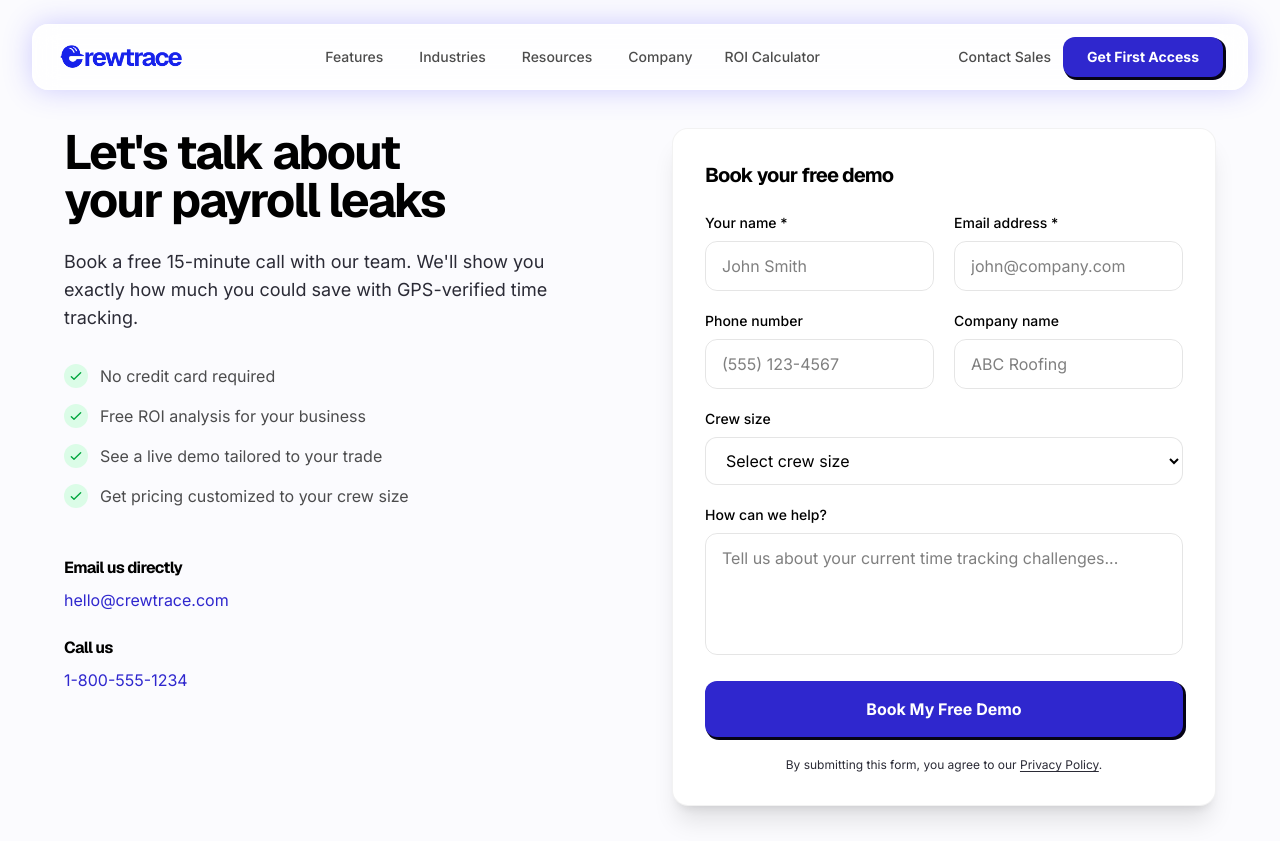
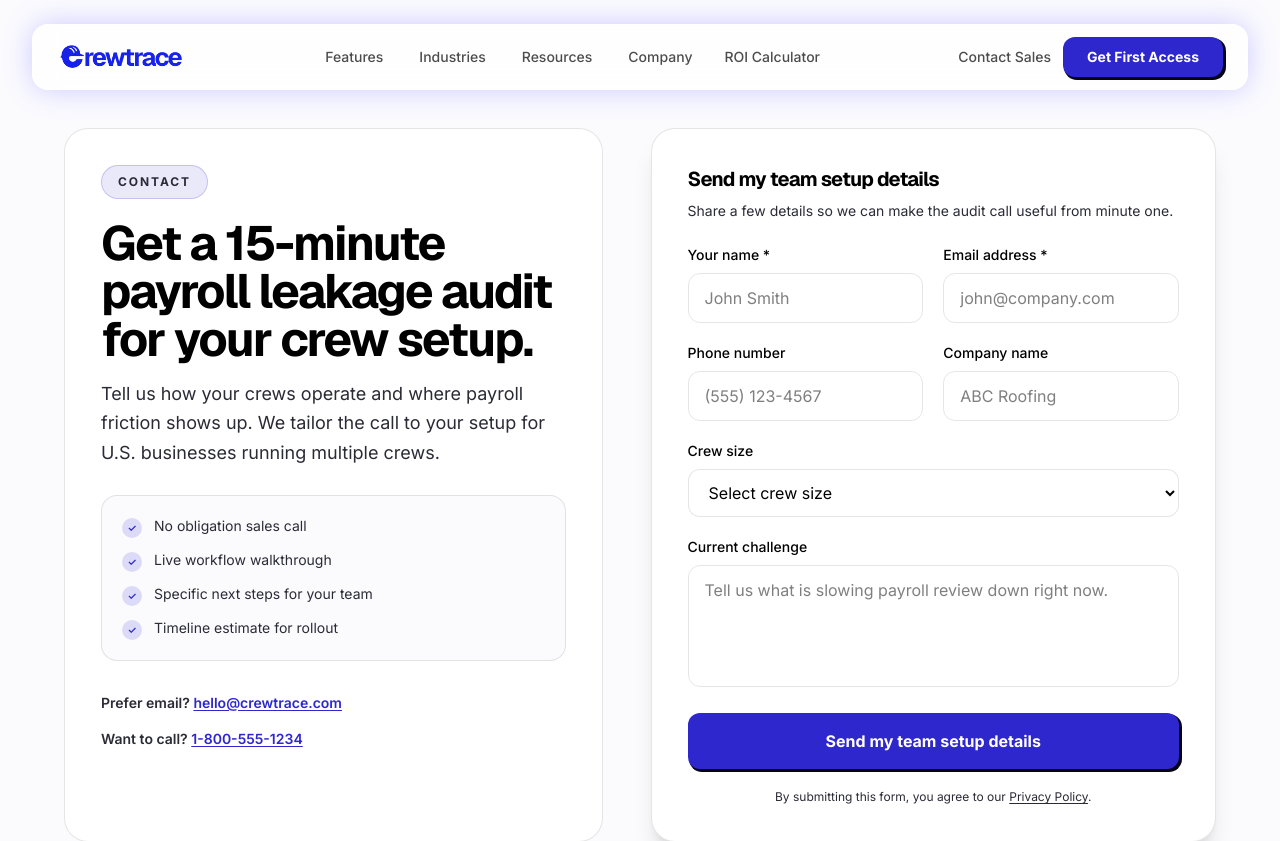
Before and after one commit to cartermitchell13/crewtrace-landing, a Next.js app: page /contact in a window 1280 px wide. Shown: the top 841 px of the page. Built offline with nearby package versions, Linux system fonts and the light colour scheme.

Commit message:
feat(08.1-03): upgrade compare and contact conversion surfaces
- refresh compare hub/detail framing with stronger proof-to-resource flow

- modernize contact copy hierarchy while preserving lead-event telemetry

- reuse shared messaging primitives for CTA consistency

```diff
--- a/app/contact/page.tsx
+++ b/app/contact/page.tsx
@@ -11,6 +11,9 @@ import {
 } from "@/lib/first-touch-attribution";
 import { sendSeoEvent } from "@/lib/event-transport";
 import { buildLeadFormEvent } from "@/lib/seo-events";
+import { getTemplateMessaging, publicIcpPhrase } from "@/lib/messaging";
+
+const contactMessaging = getTemplateMessaging("contact");
 
 export default function ContactPage() {
     const [formState, setFormState] = useState<"idle" | "submitting" | "success" | "error">("idle");
@@ -33,8 +36,7 @@ export default function ContactPage() {
             typeof window !== "undefined"
                 ? `${window.location.pathname}${window.location.search}`
                 : "/contact";
-        const firstTouch =
-            readFirstTouchAttribution() ?? captureFirstTouchAttribution();
+        const firstTouch = readFirstTouchAttribution() ?? captureFirstTouchAttribution();
 
         const payload: LeadPayload = {
             name: formData.name,
@@ -69,8 +71,7 @@ export default function ContactPage() {
             if (!response.ok || !leadResponse?.ok) {
                 setFormState("error");
                 setSubmitMessage(
-                    leadResponse?.message ||
-                    "We could not submit your request. Please try again.",
+                    leadResponse?.message || "We could not submit your request. Please try again.",
                 );
                 void sendSeoEvent(
                     buildLeadFormEvent(
@@ -101,9 +102,7 @@ export default function ContactPage() {
             );
         } catch {
             setFormState("error");
-            setSubmitMessage(
-                "Network error while submitting your request. Please retry.",
-            );
+            setSubmitMessage("Network error while submitting your request. Please retry.");
             void sendSeoEvent(
                 buildLeadFormEvent(
                     "failure",
@@ -122,7 +121,9 @@ export default function ContactPage() {
         }
     };
 
-    const handleChange = (e: React.ChangeEvent<HTMLInputElement | HTMLTextAreaElement | HTMLSelectElement>) => {
+    const handleChange = (
+        e: React.ChangeEvent<HTMLInputElement | HTMLTextAreaElement | HTMLSelectElement>,
+    ) => {
         setFormData((prev) => ({
             ...prev,
             [e.target.name]: e.target.value,
@@ -137,67 +138,63 @@ export default function ContactPage() {
                 cluster="company"
                 ctaLocation="cal_embed"
             />
-            <main className="pt-32 pb-20 px-6">
-                <div className="max-w-6xl mx-auto">
-                    <div className="grid grid-cols-1 lg:grid-cols-2 gap-16">
-                        {/* Left Column - Info */}
-                        <div>
-                            <h1 className="text-4xl md:text-5xl font-bold tracking-tight text-foreground mb-6">
-                                Let&apos;s talk about your payroll leaks
+            <main className="px-6 pb-20 pt-32">
+                <div className="mx-auto max-w-6xl">
+                    <div className="grid grid-cols-1 gap-10 lg:grid-cols-[1fr_1.05fr] lg:gap-12">
+                        <section className="rounded-3xl border border-foreground/10 bg-white p-7 md:p-9">
+                            <p className="inline-flex rounded-full border border-primary/20 bg-primary/10 px-4 py-2 text-xs font-bold uppercase tracking-[0.16em] text-primary">
+                                Contact
+                            </p>
+                            <h1 className="mt-5 text-4xl font-bold tracking-tight text-foreground md:text-5xl">
+                                {contactMessaging.intentHeadline}
                             </h1>
-                            <p className="text-lg text-foreground/60 mb-8">
-                                Book a free 15-minute call with our team. We&apos;ll show you exactly
-                                how much you could save with GPS-verified time tracking.
+                            <p className="mt-4 text-base leading-relaxed text-foreground/70 md:text-lg">
+                                Tell us how your crews operate and where payroll friction shows up.
+                                We tailor the call to your setup {publicIcpPhrase}.
                             </p>
 
-                            {/* Benefits List */}
-                            <div className="space-y-4 mb-12">
+                            <div className="mt-7 space-y-3 rounded-2xl border border-foreground/10 bg-[#FBFBFE] p-5">
                                 {[
-                                    "No credit card required",
-                                    "Free ROI analysis for your business",
-                                    "See a live demo tailored to your trade",
-                                    "Get pricing customized to your crew size",
-                                ].map((benefit, index) => (
-                                    <div key={index} className="flex items-center gap-3">
-                                        <div className="w-6 h-6 rounded-full bg-green-100 flex items-center justify-center flex-shrink-0">
-                                            <svg className="w-4 h-4 text-green-600" fill="none" viewBox="0 0 24 24" stroke="currentColor">
-                                                <path strokeLinecap="round" strokeLinejoin="round" strokeWidth={2} d="M5 13l4 4L19 7" />
-                                            </svg>
-                                        </div>
-                                        <span className="text-foreground/70">{benefit}</span>
-                                    </div>
+                                    "No obligation sales call",
+                                    "Live workflow walkthrough",
+                                    "Specific next steps for your team",
+                                    "Timeline estimate for rollout",
+                                ].map((benefit) => (
+                                    <p key={benefit} className="flex items-start gap-3 text-sm text-foreground/70">
+                                        <span className="mt-0.5 inline-flex h-5 w-5 flex-shrink-0 items-center justify-center rounded-full bg-primary/15 text-[10px] font-bold text-primary">
+                                            ✓
+                                        </span>
+                                        <span>{benefit}</span>
+                                    </p>
                                 ))}
                             </div>
 
-                            {/* Contact Info */}
-                            <div className="space-y-6">
-                                <div>
-                                    <h3 className="font-bold text-foreground mb-2">Email us directly</h3>
-                                    <a href="mailto:hello@crewtrace.com" className="text-primary hover:underline">
+                            <div className="mt-8 space-y-4 text-sm">
+                                <p className="font-semibold text-foreground/80">
+                                    Prefer email?{" "}
+                                    <a href="mailto:hello@crewtrace.com" className="text-primary underline">
                                         hello@crewtrace.com
                                     </a>
-                                </div>
-                                <div>
-                                    <h3 className="font-bold text-foreground mb-2">Call us</h3>
-                                    <a href="tel:+18005551234" className="text-primary hover:underline">
+                                </p>
+                                <p className="font-semibold text-foreground/80">
+                                    Want to call?{" "}
+                                    <a href="tel:+18005551234" className="text-primary underline">
                                         1-800-555-1234
                                     </a>
-                                </div>
+                                </p>
                             </div>
-                        </div>
+                        </section>
 
-                        {/* Right Column - Form */}
-                        <div className="bg-white border border-foreground/5 rounded-2xl p-8 shadow-xl">
+                        <section className="rounded-3xl border border-foreground/10 bg-white p-7 shadow-xl md:p-9">
                             {formState === "success" ? (
-                                <div className="text-center py-12">
-                                    <div className="w-16 h-16 rounded-full bg-green-100 flex items-center justify-center mx-auto mb-6">
-                                        <svg className="w-8 h-8 text-green-600" fill="none" viewBox="0 0 24 24" stroke="currentColor">
-                                            <path strokeLinecap="round" strokeLinejoin="round" strokeWidth={2} d="M5 13l4 4L19 7" />
-                                        </svg>
+                                <div className="py-8 text-center md:py-12">
+                                    <div className="mx-auto mb-6 inline-flex h-16 w-16 items-center justify-center rounded-full bg-emerald-100 text-2xl text-emerald-600">
+                                        ✓
                                     </div>
-                                    <h2 className="text-2xl font-bold text-foreground mb-2">We&apos;ll be in touch!</h2>
-                                    <p className="text-foreground/60 mb-6">
-                                        Someone from our team will reach out within 24 hours.
+                                    <h2 className="text-2xl font-bold text-foreground">Request received</h2>
+                                    <p className="mx-auto mt-3 max-w-sm text-foreground/65">
+                                        A Crewtrace specialist will follow up with next steps within one
+                                        business day.
                                     </p>
                                     <button
                                         onClick={() => {
@@ -211,18 +208,25 @@ export default function ContactPage() {
                                                 message: "",
                                             });
                                         }}
-                                        className="text-primary font-medium hover:underline"
+                                        className="mt-6 font-semibold text-primary underline"
                                     >
                                         Submit another request
                                     </button>
                                 </div>
                             ) : (
                                 <>
-                                    <h2 className="text-xl font-bold text-foreground mb-6">Book your free demo</h2>
-                                    <form onSubmit={handleSubmit} className="space-y-5">
-                                        <div className="grid grid-cols-1 sm:grid-cols-2 gap-5">
+                                    <h2 className="text-xl font-bold text-foreground">
+                                        {contactMessaging.primaryCta}
+                                    </h2>
+                                    <p className="mt-2 text-sm text-foreground/60">
+                                        Share a few details so we can make the audit call useful from minute
+                                        one.
+                                    </p>
+
+                                    <form onSubmit={handleSubmit} className="mt-6 space-y-5">
+                                        <div className="grid grid-cols-1 gap-5 sm:grid-cols-2">
                                             <div>
-                                                <label className="block text-sm font-medium text-foreground mb-2">
+                                                <label className="mb-2 block text-sm font-medium text-foreground">
                                                     Your name *
                                                 </label>
                                                 <input
@@ -231,12 +235,12 @@ export default function ContactPage() {
                                                     value={formData.name}
                                                     onChange={handleChange}
                                                     required
-                                                    className="w-full px-4 py-3 rounded-xl border border-foreground/10 focus:border-primary focus:ring-2 focus:ring-primary/10 outline-none transition-all"
+                                                    className="w-full rounded-xl border border-foreground/10 px-4 py-3 outline-none transition-all focus:border-primary focus:ring-2 focus:ring-primary/10"
                                                     placeholder="John Smith"
                                                 />
                                             </div>
                                             <div>
-                                                <label className="block text-sm font-medium text-foreground mb-2">
+                                                <label className="mb-2 block text-sm font-medium text-foreground">
                                                     Email address *
                                                 </label>
                                                 <input
@@ -245,15 +249,15 @@ export default function ContactPage() {
                                                     value={formData.email}
                                                     onChange={handleChange}
                                                     required
-                                                    className="w-full px-4 py-3 rounded-xl border border-foreground/10 focus:border-primary focus:ring-2 focus:ring-primary/10 outline-none transition-all"
+                                                    className="w-full rounded-xl border border-foreground/10 px-4 py-3 outline-none transition-all focus:border-primary focus:ring-2 focus:ring-primary/10"
                                                     placeholder="john@company.com"
                                                 />
                                             </div>
                                         </div>
 
-                                        <div className="grid grid-cols-1 sm:grid-cols-2 gap-5">
+                                        <div className="grid grid-cols-1 gap-5 sm:grid-cols-2">
                                             <div>
-                                                <label className="block text-sm font-medium text-foreground mb-2">
+                                                <label className="mb-2 block text-sm font-medium text-foreground">
                                                     Phone number
                                                 </label>
                                                 <input
@@ -261,12 +265,12 @@ export default function ContactPage() {
                                                     name="phone"
                                                     value={formData.phone}
                                                     onChange={handleChange}
-                                                    className="w-full px-4 py-3 rounded-xl border border-foreground/10 focus:border-primary focus:ring-2 focus:ring-primary/10 outline-none transition-all"
+                                                    className="w-full rounded-xl border border-foreground/10 px-4 py-3 outline-none transition-all focus:border-primary focus:ring-2 focus:ring-primary/10"
                                                     placeholder="(555) 123-4567"
                                                 />
                                             </div>
                                             <div>
-                                                <label className="block text-sm font-medium text-foreground mb-2">
+                                                <label className="mb-2 block text-sm font-medium text-foreground">
                                                     Company name
                                                 </label>
                                                 <input
@@ -274,21 +278,21 @@ export default function ContactPage() {
                                                     name="company"
                                                     value={formData.company}
                                                     onChange={handleChange}
-                                                    className="w-full px-4 py-3 rounded-xl border border-foreground/10 focus:border-primary focus:ring-2 focus:ring-primary/10 outline-none transition-all"
+                                                    className="w-full rounded-xl border border-foreground/10 px-4 py-3 outline-none transition-all focus:border-primary focus:ring-2 focus:ring-primary/10"
                                                     placeholder="ABC Roofing"
                                                 />
                                             </div>
                                         </div>
 
                                         <div>
-                                            <label className="block text-sm font-medium text-foreground mb-2">
+                                            <label className="mb-2 block text-sm font-medium text-foreground">
                                                 Crew size
                                             </label>
                                             <select
                                                 name="crewSize"
                                                 value={formData.crewSize}
                                                 onChange={handleChange}
-                                                className="w-full px-4 py-3 rounded-xl border border-foreground/10 focus:border-primary focus:ring-2 focus:ring-primary/10 outline-none transition-all bg-white"
+                                                className="w-full rounded-xl border border-foreground/10 bg-white px-4 py-3 outline-none transition-all focus:border-primary focus:ring-2 focus:ring-primary/10"
                                             >
                                                 <option value="">Select crew size</option>
                                                 <option value="1-5">1-5 workers</option>
@@ -300,35 +304,25 @@ export default function ContactPage() {
                                         </div>
 
                                         <div>
-                                            <label className="block text-sm font-medium text-foreground mb-2">
-                                                How can we help?
+                                            <label className="mb-2 block text-sm font-medium text-foreground">
+                                                Current challenge
                                             </label>
                                             <textarea
                                                 name="message"
                                                 value={formData.message}
                                                 onChange={handleChange}
                                                 rows={4}
-                                                className="w-full px-4 py-3 rounded-xl border border-foreground/10 focus:border-primary focus:ring-2 focus:ring-primary/10 outline-none transition-all resize-none"
-                                                placeholder="Tell us about your current time tracking challenges..."
+                                                className="w-full resize-none rounded-xl border border-foreground/10 px-4 py-3 outline-none transition-all focus:border-primary focus:ring-2 focus:ring-primary/10"
+                                                placeholder="Tell us what is slowing payroll review down right now."
                                             />
                                         </div>
 
                                         <button
                                             type="submit"
                                             disabled={formState === "submitting"}
-                                            className="w-full bg-primary text-white font-bold py-4 rounded-xl shadow-button hover:translate-y-[-2px] hover:translate-x-[-2px] transition-all active:translate-y-[0px] active:translate-x-[0px] disabled:opacity-50 disabled:cursor-not-allowed disabled:hover:translate-y-0 disabled:hover:translate-x-0"
+                                            className="w-full rounded-xl bg-primary py-4 font-bold text-white shadow-button transition-all hover:translate-x-[-2px] hover:translate-y-[-2px] active:translate-x-0 active:translate-y-0 disabled:cursor-not-allowed disabled:opacity-60 disabled:hover:translate-x-0 disabled:hover:translate-y-0"
                                         >
-                                            {formState === "submitting" ? (
-                                                <span className="flex items-center justify-center gap-2">
-                                                    <svg className="animate-spin w-5 h-5" fill="none" viewBox="0 0 24 24">
-                                                        <circle className="opacity-25" cx="12" cy="12" r="10" stroke="currentColor" strokeWidth="4" />
-                                                        <path className="opacity-75" fill="currentColor" d="M4 12a8 8 0 018-8V0C5.373 0 0 5.373 0 12h4zm2 5.291A7.962 7.962 0 014 12H0c0 3.042 1.135 5.824 3 7.938l3-2.647z" />
-                                                    </svg>
-                                                    Submitting...
-                                                </span>
-                                            ) : (
-                                                "Book My Free Demo"
-                                            )}
+                                            {formState === "submitting" ? "Submitting..." : contactMessaging.primaryCta}
                                         </button>
 
                                         {formState === "error" && submitMessage && (
@@ -337,14 +331,17 @@ export default function ContactPage() {
                                             </div>
                                         )}
 
-                                        <p className="text-xs text-foreground/40 text-center">
+                                        <p className="text-center text-xs text-foreground/45">
                                             By submitting this form, you agree to our{" "}
-                                            <a href="/privacy" className="underline">Privacy Policy</a>.
+                                            <a href="/privacy" className="underline">
+                                                Privacy Policy
+                                            </a>
+                                            .
                                         </p>
                                     </form>
                                 </>
                             )}
-                        </div>
+                        </section>
                     </div>
                 </div>
             </main>
```
Also changed, not shown: app/compare/[slug]/page.tsx (+36 -28 lines), app/compare/page.tsx (+25 -15 lines).
